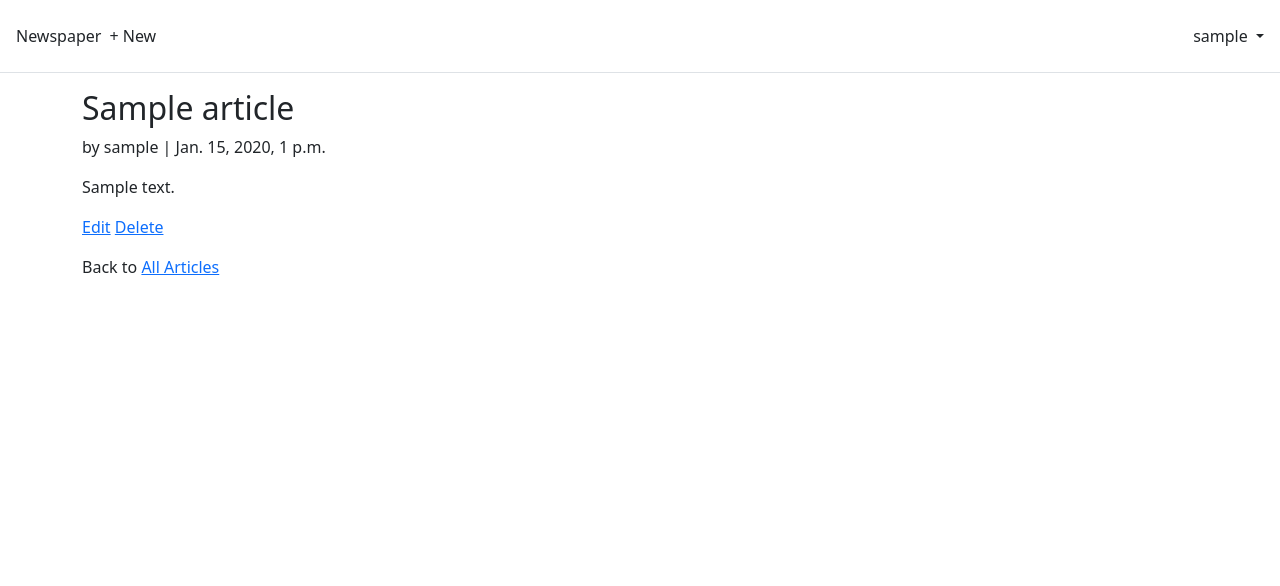
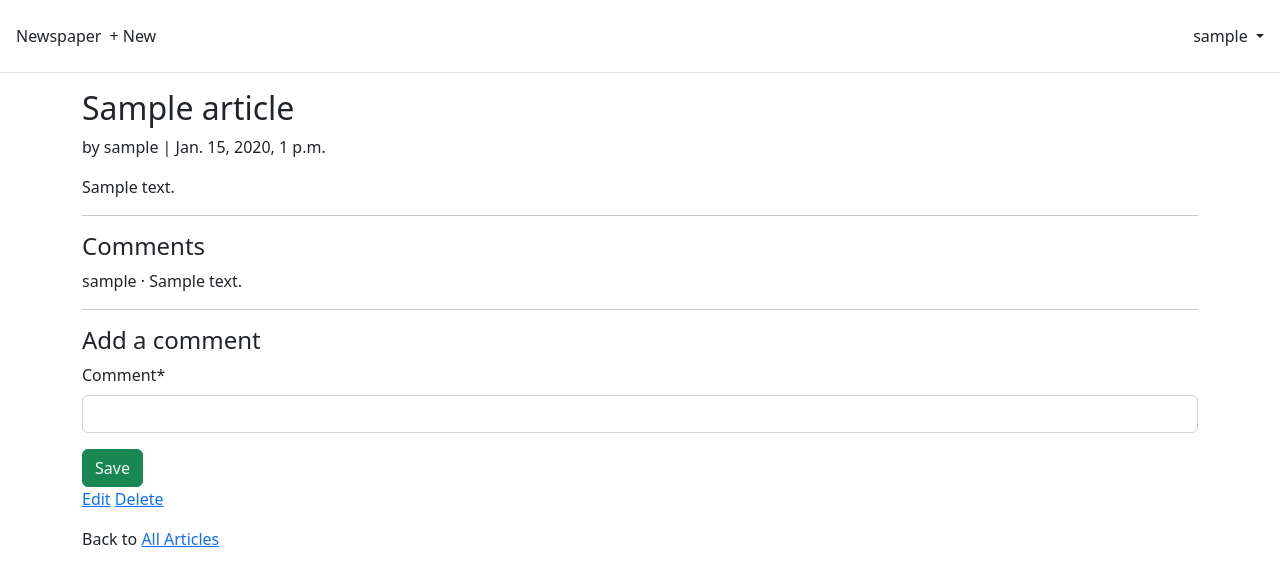
Before and after one commit to ibrahim-kiri/django_news_app, a Django app: page /articles/1/ in a window 1280 px wide. Shown: the top 586 px of the page. Run offline with Django 4.2, Linux system fonts and the light colour scheme; a user stored in the database is signed in; tables that the repository leaves empty hold one stand-in row (values such as "Sample post"); some libraries are stand-ins or nearby versions.

Commit message:
comments app

```diff
--- /dev/null
+++ b/articles/forms.py
@@ -0,0 +1,7 @@
+from django import forms
+from .models import Comment
+
+class CommentForm(forms.ModelForm):
+    class Meta:
+        model = Comment
+        fields = ("comment",)
--- a/articles/models.py
+++ b/articles/models.py
@@ -14,3 +14,18 @@ class Article(models.Model):
 
     def get_absolute_url(self):
         return reverse("article_detail", kwargs={"pk": self.pk})
+
+
+class Comment(models.Model):
+    article = models.ForeignKey(Article, on_delete=models.CASCADE)
+    comment = models.CharField(max_length=140)
+    author = models.ForeignKey(
+        settings.AUTH_USER_MODEL,
+        on_delete=models.CASCADE,
+    )
+
+    def __str__(self):
+        return self.comment
+
+    def get_absolute_url(self):
+        return reverse("article_list")
--- a/articles/views.py
+++ b/articles/views.py
@@ -1,18 +1,56 @@
 from django.shortcuts import render
 from django.contrib.auth.mixins import LoginRequiredMixin, UserPassesTestMixin
-from django.views.generic import ListView, DetailView
+from django.views import View
+from django.views.generic import ListView, DetailView, FormView
+from django.views.generic.detail import SingleObjectMixin
 from django.views.generic.edit import UpdateView, DeleteView, CreateView
-from django.urls import reverse_lazy
+from django.urls import reverse_lazy, reverse
 from .models import Article
+from .forms import CommentForm
 
 # Create your views here.
 class ArticleListView(LoginRequiredMixin, ListView):
     model = Article
     template_name = "article_list.html"
 
-class ArticleDetailView(LoginRequiredMixin, DetailView):
+class CommentGet(DetailView):
     model = Article
     template_name = "article_detail.html"
+
+    def get_context_data(self, **kwargs):
+        context = super().get_context_data(**kwargs)
+        context["form"] = CommentForm()
+        return context
+
+class CommentPost(SingleObjectMixin, FormView):
+    model = Article
+    form_class = CommentForm
+    template_name = "article_detail.html"
+
+    def post(self, request, *args, **kwargs):
+        self.object = self.get_object()
+        return super().post(request, *args, **kwargs)
+
+    def form_valid(self, form):
+        comment = form.save(commit=False)
+        comment.article = self.object
+        comment.author = self.request.user
+        comment.save()
+        return super().form_valid(form)
+
+    def get_success_url(self):
+        article = self.object
+        return reverse("article_detail", kwargs={"pk": article.pk})
+
+class ArticleDetailView(LoginRequiredMixin, View):
+    def get(self, request, *args, **kwargs):
+        view = CommentGet.as_view()
+        return view(request, *args, **kwargs)
+
+    def post(self, request, *args, **kwargs):
+        view = CommentPost.as_view()
+        return view(request, *args, **kwargs)
+
 
 class ArticleUpdateView(LoginRequiredMixin, UserPassesTestMixin, UpdateView):
     model = Article
--- a/templates/article_detail.html
+++ b/templates/article_detail.html
@@ -1,4 +1,5 @@
 {% extends "base.html" %}
+{% load crispy_forms_tags %}
 
 {% block content %}
 <div class="article-entry">
@@ -6,6 +7,19 @@
     <p>by {{ object.author }} | {{ object.date }}</p>
     <p>{{ object.body }}</p>
 </div>
+<hr>
+<h4>Comments</h4>
+{% for comment in article.comment_set.all %}
+<p>{{ comment.author }} &middot; {{ comment }}</p>
+{% endfor %}
+<hr>
+
+<h4>Add a comment</h4>
+<form action="" method="post">
+    {% csrf_token %}
+    {{ form|crispy }}
+    <button class="btn btn-success ml-2" type="submit">Save</button>
+</form>
 <div>
     {% if article.author.pk == request.user.pk %}
     <p><a href="{% url 'article_edit' article.pk %}">Edit</a> <a href="{% url 'article_delete' article.pk %}">Delete</a></p>
```
Also changed, not shown: articles/admin.py (+9 -1 lines), templates/article_list.html (+11 -2 lines), articles/migrations/0002_comment.py (added).
